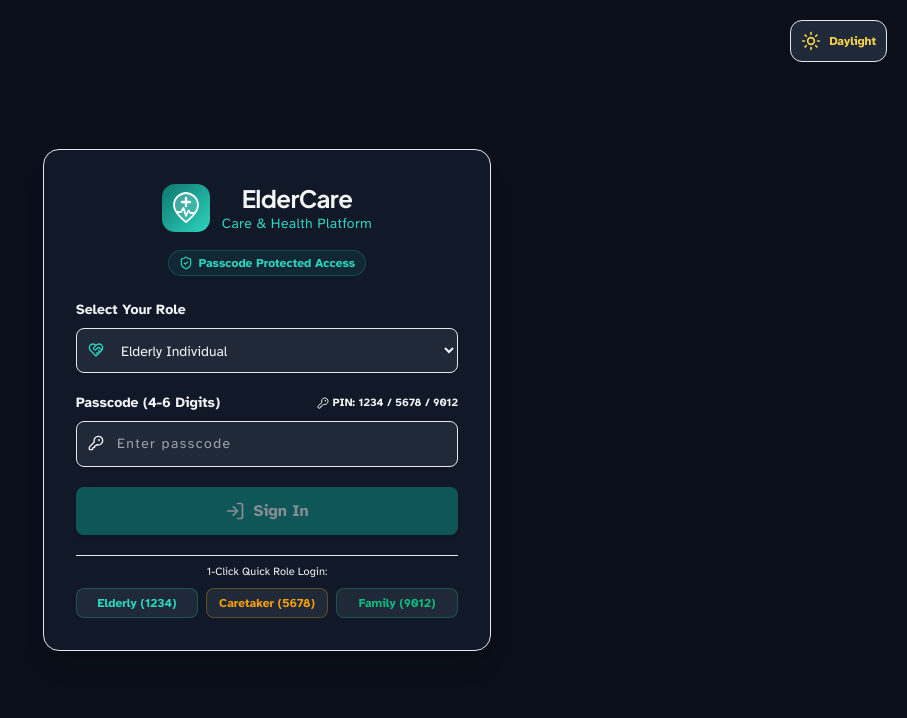
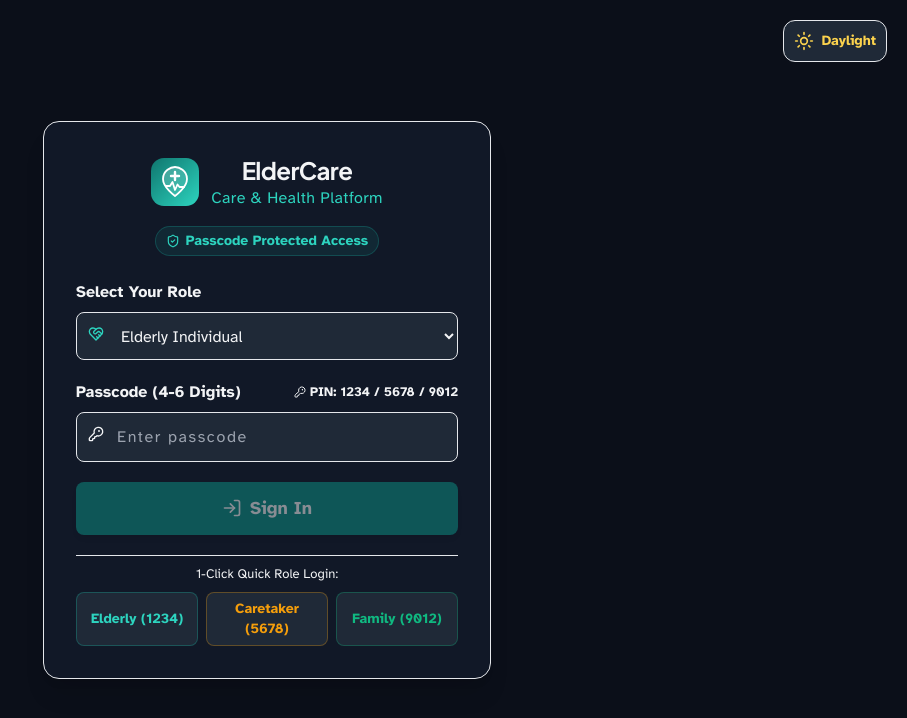
Before and after one commit to 2007Talha/ElderlyCareApp, a Next.js app: page / in a window 1280 px wide. Shown: the top 718 px of the page, without its empty margins (373-1280 px from the left). Built offline with nearby package versions, Linux system fonts and the light colour scheme.

Commit message:
fix(typography): increase small and micro font sizes by +2pt for enhanced readability

```diff
--- a/src/app/globals.css
+++ b/src/app/globals.css
@@ -36,7 +36,18 @@ body {
   background-color: var(--bg-primary);
   color: var(--text-primary);
   font-family: 'Atkinson Hyperlegible', system-ui, -apple-system, sans-serif;
+  font-size: 1.125rem;
+  line-height: 1.6;
   transition: background-color 0.2s ease, color 0.2s ease;
+}
+
+/* Accessible Readability: +2pt boost for small & micro text */
+.text-\[10px\] {
+  font-size: 12px !important;
+}
+
+.text-\[11px\] {
+  font-size: 13px !important;
 }
 
 h1, h2, h3, h4, h5, h6, .font-heading {
--- a/tailwind.config.ts
+++ b/tailwind.config.ts
@@ -16,6 +16,9 @@ const config: Config = {
         danger: 'var(--danger)',
       },
       fontSize: {
+        xs: ['0.875rem', { lineHeight: '1.25rem' }],
+        sm: ['1rem', { lineHeight: '1.5rem' }],
+        base: ['1.125rem', { lineHeight: '1.75rem' }],
         comfort: '1.25rem',
         'comfort-lg': '1.5rem',
       },
```
